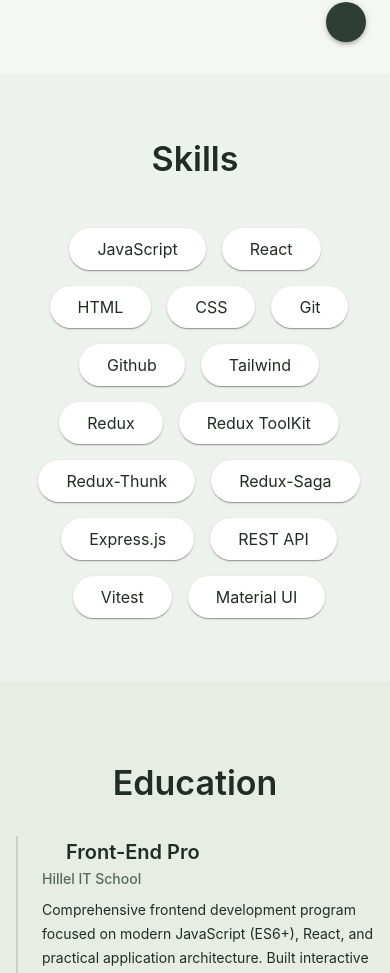
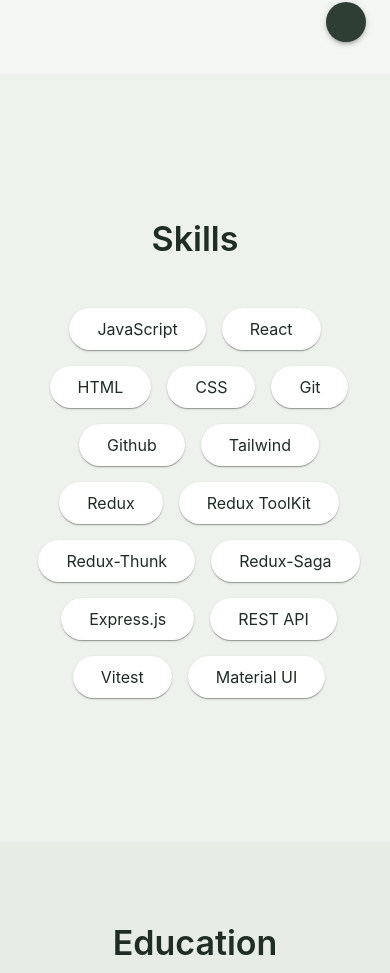
Before and after one commit to tanyagrr/frontend-pro-homework, a React (Vite) app in the folder homework32/: page / in a window 390 px wide. Shown: the part 778-1751 px from the top of the page. Built offline with nearby package versions, Linux system fonts and the light colour scheme; some icons are missing.

Commit message:
Fix: hw 32 responsiveness

```diff
--- a/homework32/src/sections/Skills.jsx
+++ b/homework32/src/sections/Skills.jsx
@@ -37,6 +37,7 @@
           flexDirection: "column",
           alignItems: "center",
           justifyContent: "center",
+          py: { xs: 10 },
         }}
       >
         <Typography variant="h4" align="center" sx={{ mb: 6, fontWeight: 600 }}>
```
